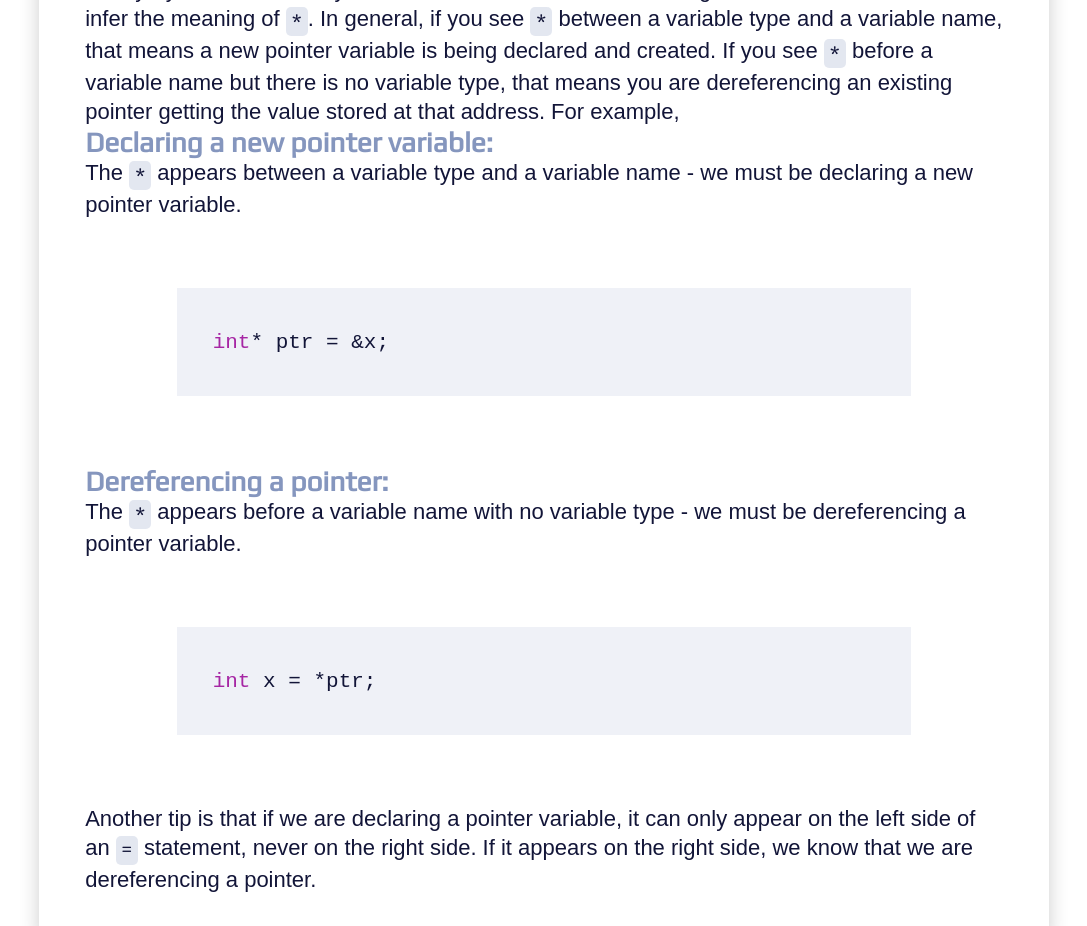
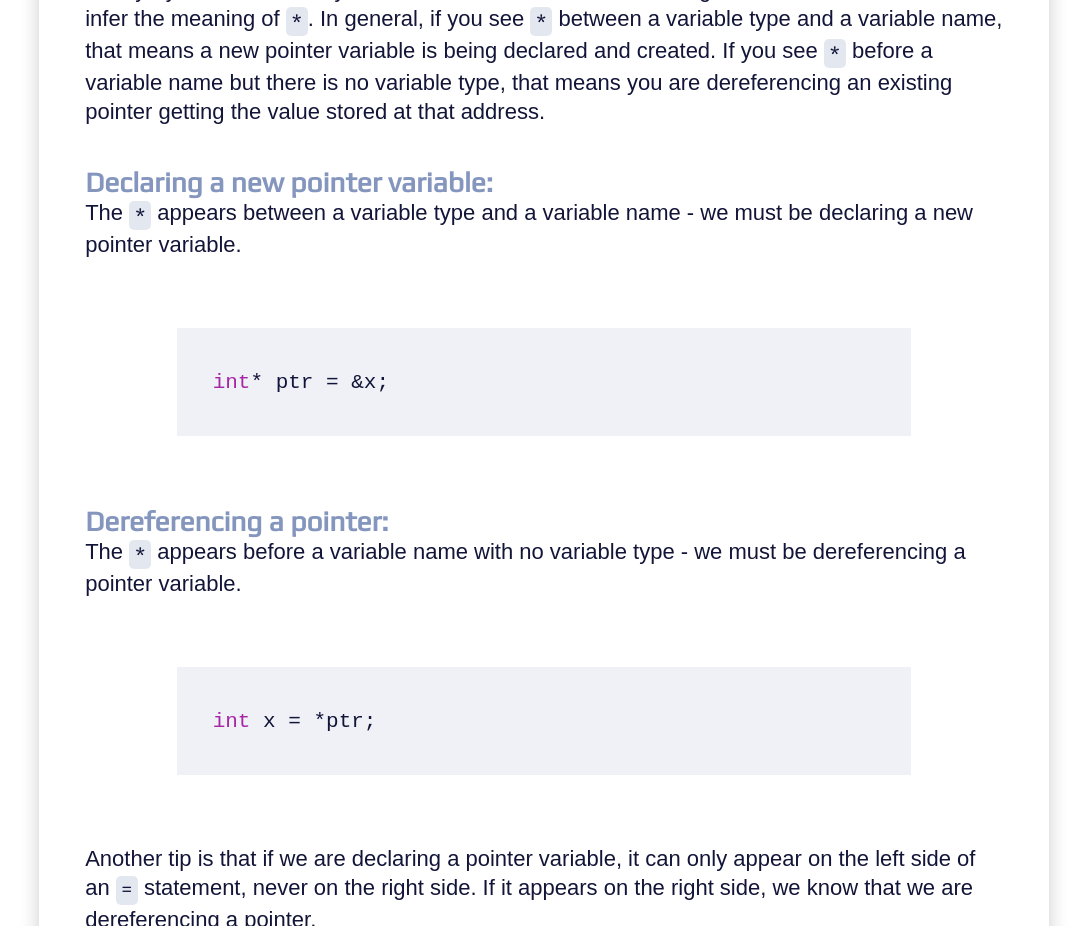
Before and after one commit to uclaacm/parcel-pointers, a React app: page /lesson-4 in a window 1280 px wide. Shown: the part 1460-2386 px from the top of the page, without its empty margins (96-1183 px from the left). Built offline with nearby package versions, Linux system fonts and the light colour scheme; a web font is replaced by a local one.

Commit message:
fix spacing on lesson 4 page (#219)
* fix spacing on lesson 4 page

* fix lint

---------

```diff
--- a/src/pages/Lesson4.tsx
+++ b/src/pages/Lesson4.tsx
@@ -76,9 +76,11 @@ const Lesson4: FC = () => {
                 declared and created. If you see <span className="code">*</span>{' '}
                 before a variable name but there is no variable type, that means
                 you are dereferencing an existing pointer getting the value
-                stored at that address. For example,
+                stored at that address.
               </p>
-              <label>Declaring a new pointer variable:</label>
+              <label className="mlabel">
+                Declaring a new pointer variable:
+              </label>
               <p>
                 The <span className="code">*</span> appears between a variable
                 type and a variable name - we must be declaring a new pointer
--- a/src/styles/Note.scss
+++ b/src/styles/Note.scss
@@ -18,3 +18,8 @@
     margin: 0;
   }
 }
+
+.mlabel {
+  //fixes spacing for lesson 4
+  margin-top: 40px;
+}
```
